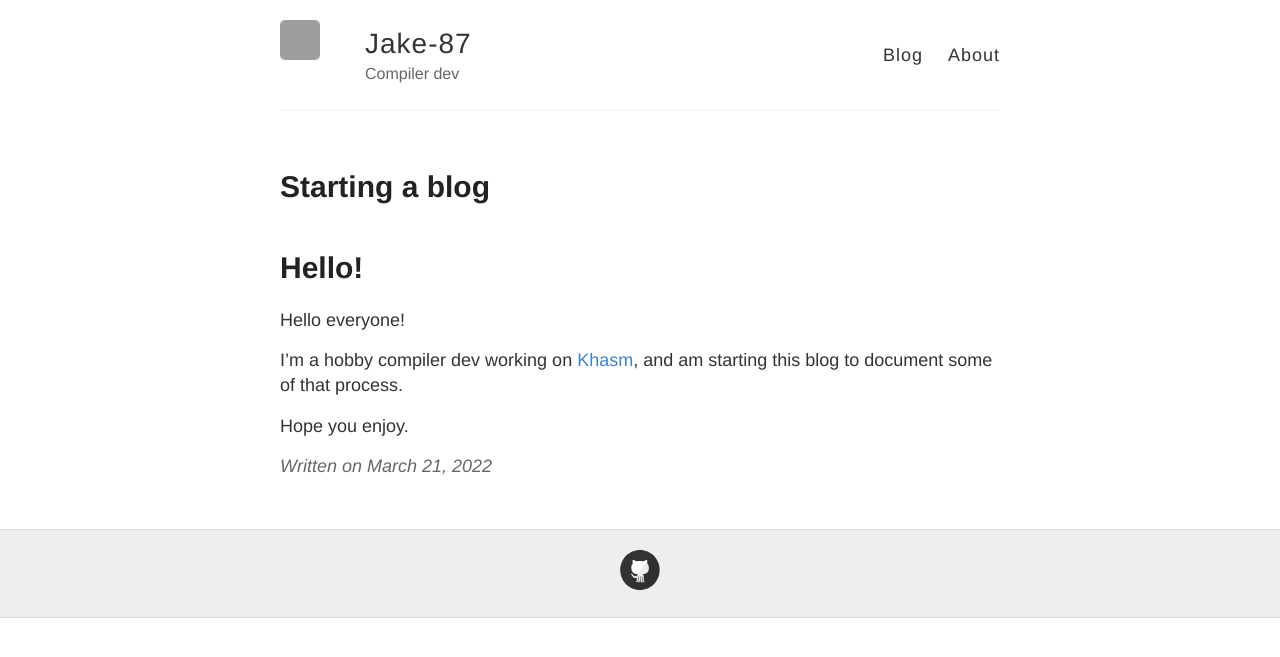
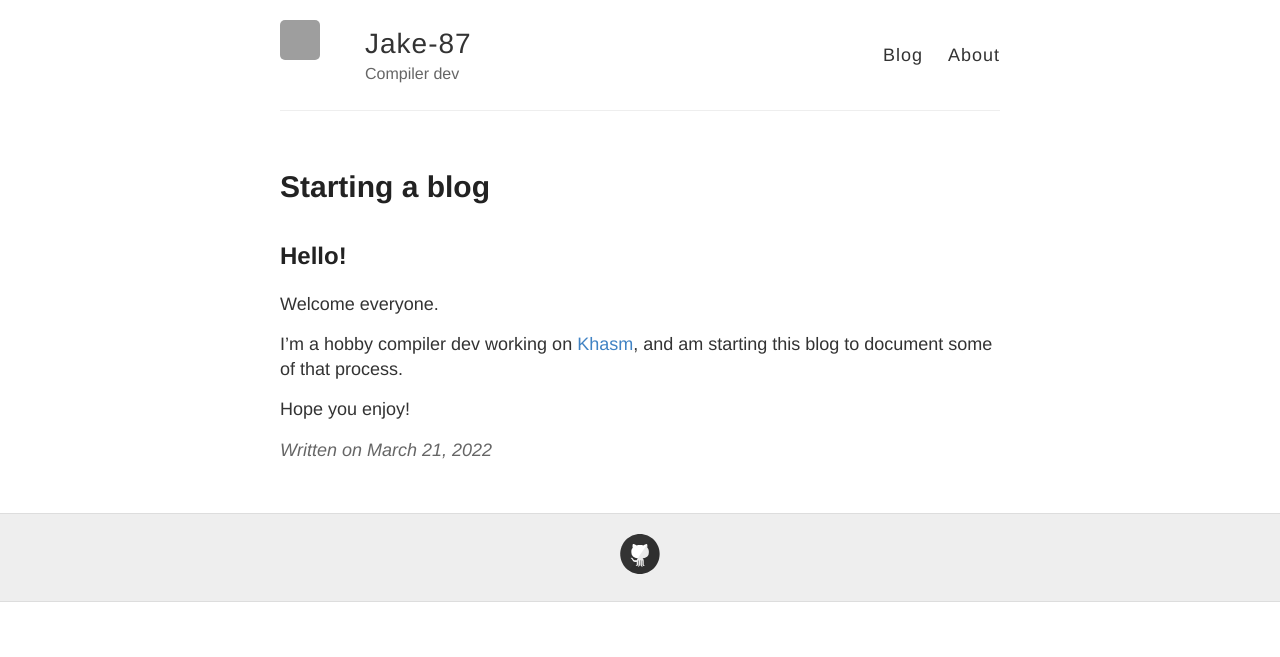
Before and after one commit to jake-87/jake-87.github.io, a Jekyll site: the page built from _posts/2022-03-21-Starting-a-blog.md, in a window 1280 px wide. Shown: the top 657 px of the page. Built offline with Jekyll 4.4.1, drawn with Linux system fonts in a browser that asks for light colours; grey boxes are pictures that could not be loaded.

Commit message:
Update 2022-03-21-Starting-a-blog.md

```diff
--- a/_posts/2022-03-21-Starting-a-blog.md
+++ b/_posts/2022-03-21-Starting-a-blog.md
@@ -3,10 +3,10 @@ layout: post
 title: Starting a blog
 ---
 
-# Hello!
+## Hello!
 
-Hello everyone!
+Welcome everyone.
 
 I'm a hobby compiler dev working on [Khasm](https://gitlab.com/jake-87/khasm-lang), and am starting this blog to document some of that process.
 
-Hope you enjoy.
+Hope you enjoy!
```
